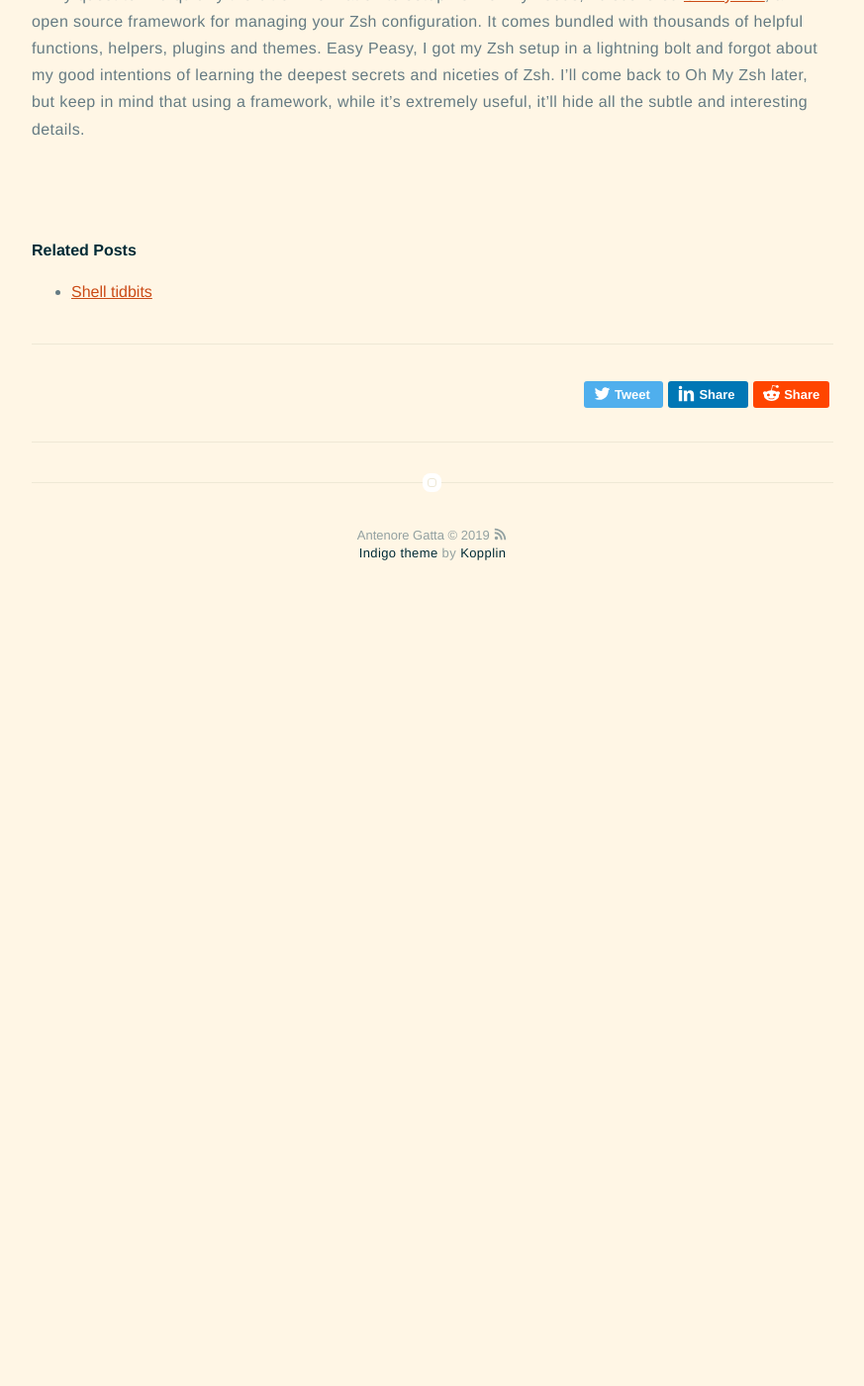
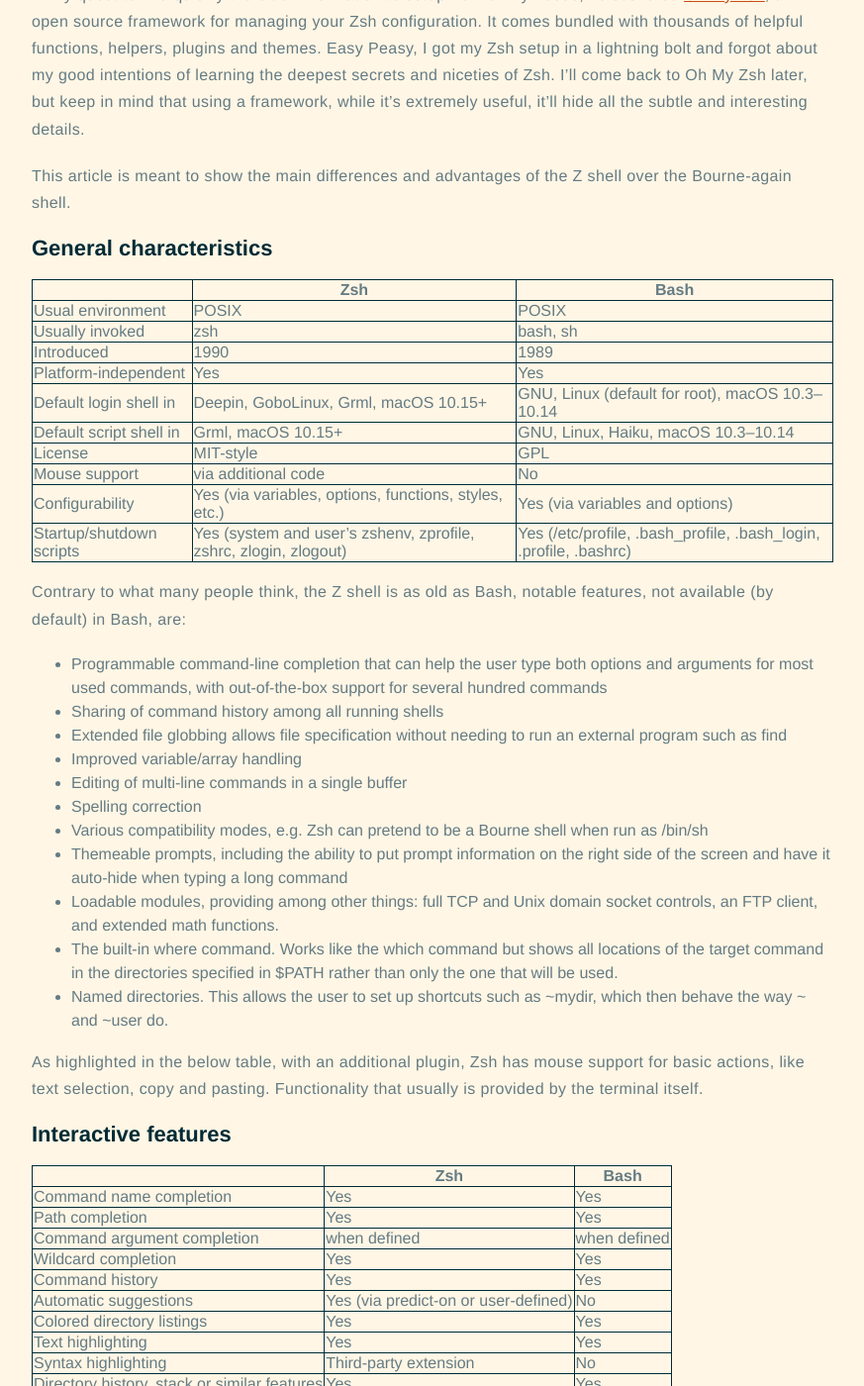
Before and after one commit to antenore/antenore.simbiosi.org, a Jekyll site: the page built from _posts/2019-10-26-zsh-vs-bash.markdown, in a window 1280 px wide and 1400 px high, scrolled down 372 px. Shown: the whole window at 99% size, without its empty margins (203-1076 px from the left). Built offline with Jekyll 4.4.1, drawn with Linux system fonts in a browser that asks for light colours; before the commit the page ends 1002 px from its top, so only the background shows below that; some of the changed text lies outside the part shown.

Commit message:
WIP: Z shell comparison

```diff
--- a/_posts/2018-06-14-remmina-project.markdown
+++ b/_posts/2018-06-14-remmina-project.markdown
@@ -15,7 +14,7 @@
 
 ![Screenshot](https://antenore.simbiosi.org/assets/images/remmina-project-ss.png)
 
-Remmina is a remote desktop client written in GTK+, aiming to be useful for system administrators and travellers, who need to work with lots of remote computers in front of either large monitors or tiny netbooks.
+Remmina is a remote desktop client written in GTK, aiming to be useful for system administrators and travellers, who need to work with lots of remote computers in front of either large monitors or tiny netbooks.
 Remmina supports multiple network protocols in an integrated and consistent user interface. Currently RDP, VNC, NX, XDMCP and SSH are supported.
 
 Remmina is free and open-source software, released under GNU GPL license.
--- a/_posts/2019-10-26-zsh-vs-bash.markdown
+++ b/_posts/2019-10-26-zsh-vs-bash.markdown
@@ -14,3 +14,60 @@
 ---
 
 Some years ago, moved by an impelling need for change, I started to use the [Z shell](en.wikipedia.org/wiki/Z_shell)(Zsh). Coming from the [Bourne-again shell](https://en.wikipedia.org/wiki/Bash_(Unix_shell))(aka bash) and the [KornShell](https://en.wikipedia.org/wiki/KornShell)(ksh), I was at first quite lost, lost as you would be if you start using a vanilla bash without any prompt customization, aliases, colors, custom functions and so forth. In my quest to find quickly the bit of information to setup Zsh for my needs, I discovered [Oh My Zsh](https://ohmyz.sh/), an open source framework for managing your Zsh configuration. It comes bundled with thousands of helpful functions, helpers, plugins and themes. Easy Peasy, I got my Zsh setup in a lightning bolt and forgot about my good intentions of learning the deepest secrets and niceties of Zsh. I'll come back to Oh My Zsh later, but keep in mind that using a framework, while it's extremely useful, it'll hide all the subtle and interesting details.
+
+This article is meant to show the main differences and advantages of the Z shell over the Bourne-again shell.
+
+## General characteristics
+
+|                          | Zsh                                                              | Bash                                                              |
+| ------------------------ | ---                                                              | ----                                                              |
+| Usual environment        | POSIX                                                            | POSIX                                                             |
+| Usually invoked          | zsh                                                              | bash, sh                                                          |
+| Introduced               | 1990                                                             | 1989                                                              |
+| Platform-independent     | Yes                                                              | Yes                                                               |
+| Default login shell in   | Deepin, GoboLinux, Grml, macOS 10.15+                            | GNU, Linux (default for root), macOS 10.3–10.14                   |
+| Default script shell in  | Grml, macOS 10.15+                                               | GNU, Linux, Haiku, macOS 10.3–10.14                               |
+| License                  | MIT-style                                                        | GPL                                                               |
+| Mouse support            | via additional code                                              | No                                                                |
+| Configurability          | Yes (via variables, options, functions, styles, etc.)            | Yes (via variables and options)                                   |
+| Startup/shutdown scripts | Yes (system and user's zshenv, zprofile, zshrc, zlogin, zlogout) | Yes (/etc/profile, .bash_profile, .bash_login, .profile, .bashrc) |
+
+Contrary to what many people think, the Z shell is as old as Bash, notable features, not available (by default) in Bash, are:
+
+- Programmable command-line completion that can help the user type both options and arguments for most used commands, with out-of-the-box support for several hundred commands
+- Sharing of command history among all running shells
+- Extended file globbing allows file specification without needing to run an external program such as find
+- Improved variable/array handling
+- Editing of multi-line commands in a single buffer
+- Spelling correction
+- Various compatibility modes, e.g. Zsh can pretend to be a Bourne shell when run as /bin/sh
+- Themeable prompts, including the ability to put prompt information on the right side of the screen and have it auto-hide when typing a long command
+- Loadable modules, providing among other things: full TCP and Unix domain socket controls, an FTP client, and extended math functions.
+- The built-in where command. Works like the which command but shows all locations of the target command in the directories specified in $PATH rather than only the one that will be used.
+- Named directories. This allows the user to set up shortcuts such as ~mydir, which then behave the way ~ and ~user do.
+
+As highlighted in the below table, with an additional plugin, Zsh has mouse support for basic actions, like text selection, copy and pasting. Functionality that usually is provided by the terminal itself.
+
+## Interactive features
+
+
+|                                              | Zsh                                  | Bash         |
+| ------------------------                     | ---                                  | ----         |
+| Command name completion                      | Yes                                  | Yes          |
+| Path completion                              | Yes                                  | Yes          |
+| Command argument completion                  | when defined                         | when defined |
+| Wildcard completion                          | Yes                                  | Yes          |
+| Command history                              | Yes                                  | Yes          |
+| Automatic suggestions                        | Yes (via predict-on or user-defined) | No           |
+| Colored directory listings                   | Yes                                  | Yes          |
+| Text highlighting                            | Yes                                  | Yes          |
+| Syntax highlighting                          | Third-party extension                | No           |
+| Directory history, stack or similar features | Yes                                  | Yes          |
+| Implicit directory change                    | optional                             | optional     |
+| Auto­correction                              | Yes                                  | No           |
+| Snippets                                     | when defined (as ZLE widgets)        | No           |
+| Value prompt                                 | Yes                                  | Yes          |
+| Menu/options prompt                          | Yes                                  | Yes          |
+| Context sensitive help                       | Yes                                  | No           |
+
+[![](/assets/images/zsh-auto-suggestion.svg)
```
Also changed, not shown: other parts of _posts/2018-06-14-remmina-project.markdown (+1 -2 lines), 404.html (added, +14 -0 lines), about.md (+1 -1 lines), assets/images/error.gif (added), assets/images/zsh-auto-suggestion.svg (added).
